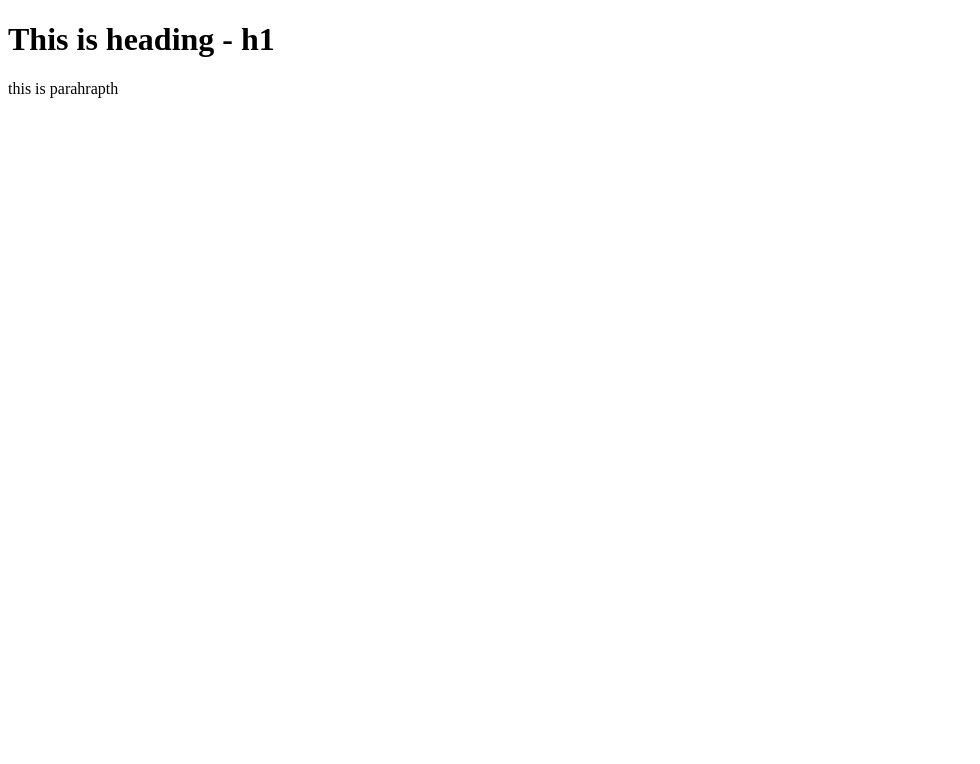
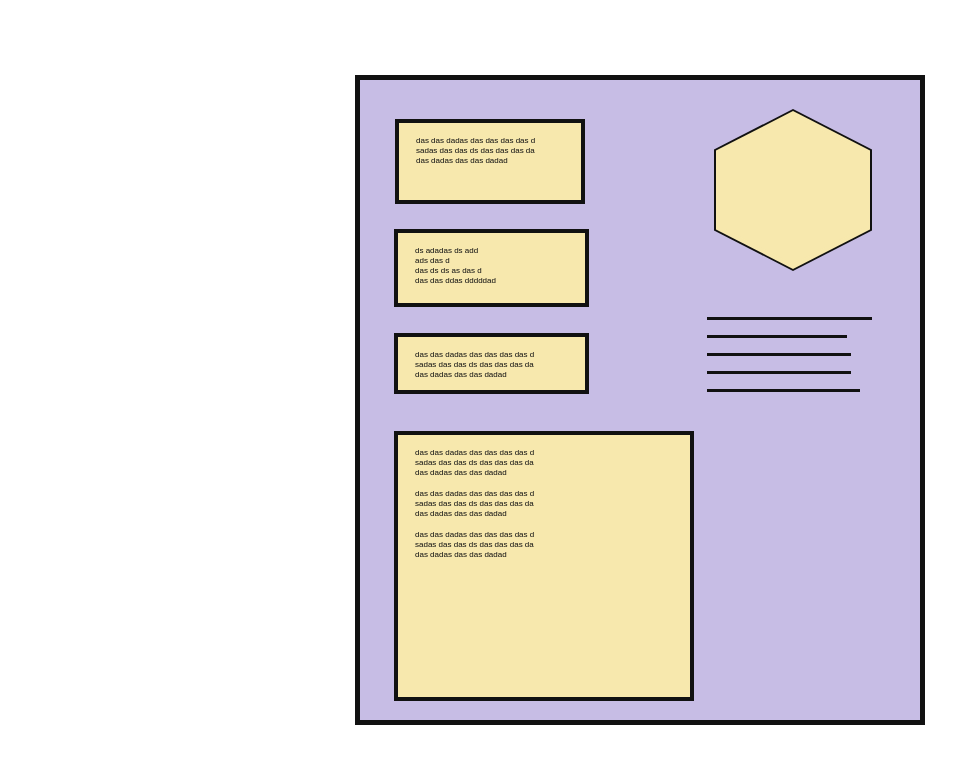
Before and after one commit to DizzyWaters/TSI_WProg_Lab1, a website: page express/index.html in a window 1280 px wide. Shown: the whole page, without its empty margins (0-980 px from the left). Drawn offline with Linux system fonts and the light colour scheme.

Commit message:
index.html changes to prototype

```diff
--- a/express/index.html
+++ b/express/index.html
@@ -1,11 +1,142 @@
 <!DOCTYPE html>
 <html lang="en">
-    <head>
-    <title> This Project is made to learn </title>
-    </head>
-    <body>
+<head>
+  <meta charset="UTF-8" />
+  <meta name="viewport" content="width=device-width, initial-scale=1.0" />
+  <title>Layout 1</title>
+  <style>
+    * { box-sizing: border-box; }
 
-        <h1> This is heading - h1 </h1>
-        <p> this is parahrapth </p>
-    <body>
+    body {
+      margin: 0;
+      min-height: 100vh;
+      display: grid;
+      place-items: center;
+      background: #ffffff;
+      font-family: Arial, Helvetica, sans-serif;
+    }
+
+    .page {
+      position: relative;
+      width: 570px;
+      height: 650px;
+      background: #c7bde5;
+      border: 5px solid #111;
+    }
+
+    .box {
+      position: absolute;
+      background: #f7e8ad;
+      border: 4px solid #111;
+      padding: 13px 17px;
+      font-size: 8px;
+      line-height: 1.25;
+      color: #111;
+    }
+
+    .box.one   { left: 35px; top: 39px; width: 190px; height: 85px; }
+    .box.two   { left: 34px; top: 149px; width: 195px; height: 78px; }
+    .box.three { left: 34px; top: 253px; width: 195px; height: 61px; }
+    .box.large { left: 34px; top: 351px; width: 300px; height: 270px; }
+
+    .hexagon {
+      position: absolute;
+      top: 31px;
+      right: 50px;
+      width: 154px;
+      height: 158px;
+      background: #f7e8ad;
+      clip-path: polygon(50% 0%, 100% 25%, 100% 75%, 50% 100%, 0% 75%, 0% 25%);
+    }
+
+    .hexagon::after {
+      content: "";
+      position: absolute;
+      inset: 5px;
+      background: #f7e8ad;
+      clip-path: inherit;
+    }
+
+    .hex-border {
+      position: absolute;
+      top: 29px;
+      right: 48px;
+      width: 158px;
+      height: 162px;
+      background: #111;
+      clip-path: polygon(50% 0%, 100% 25%, 100% 75%, 50% 100%, 0% 75%, 0% 25%);
+    }
+
+    .lines {
+      position: absolute;
+      right: 48px;
+      top: 237px;
+      width: 165px;
+    }
+
+    .line {
+      height: 3px;
+      background: #111;
+      margin-bottom: 15px;
+    }
+
+    .line:nth-child(2) { width: 85%; }
+    .line:nth-child(3) { width: 87%; }
+    .line:nth-child(4) { width: 87%; }
+    .line:nth-child(5) { width: 93%; }
+
+    .box p { margin: 0 0 11px; }
+  </style>
+</head>
+<body>
+  <main class="page">
+    <section class="box one">
+      das das dadas das das das das d<br>
+      sadas das das ds das das das da<br>
+      das dadas das das dadad
+    </section>
+
+    <section class="box two">
+      ds adadas ds add<br>
+      ads das d<br>
+      das ds ds as das d<br>
+      das das ddas dddddad
+    </section>
+
+    <section class="box three">
+      das das dadas das das das das d<br>
+      sadas das das ds das das das da<br>
+      das dadas das das dadad
+    </section>
+
+    <section class="box large">
+      <p>
+        das das dadas das das das das d<br>
+        sadas das das ds das das das da<br>
+        das dadas das das dadad
+      </p>
+      <p>
+        das das dadas das das das das d<br>
+        sadas das das ds das das das da<br>
+        das dadas das das dadad
+      </p>
+      <p>
+        das das dadas das das das das d<br>
+        sadas das das ds das das das da<br>
+        das dadas das das dadad
+      </p>
+    </section>
+
+    <div class="hex-border"></div>
+    <div class="hexagon"></div>
+
+    <div class="lines">
+      <div class="line"></div>
+      <div class="line"></div>
+      <div class="line"></div>
+      <div class="line"></div>
+      <div class="line"></div>
+    </div>
+  </main>
+</body>
 </html>
```
